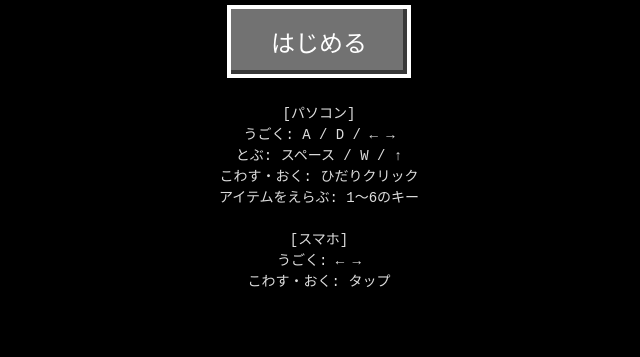
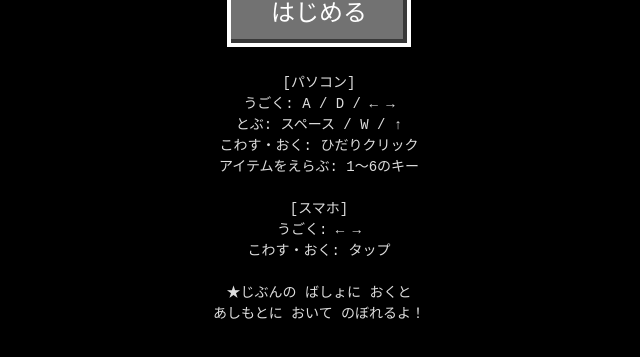
Before and after one commit to puniu3/mine, a plain HTML site: page index.html in a window 1280 px wide. Shown: the part 303-660 px from the top of the page, without its empty margins (321-961 px from the left). Drawn offline with Linux system fonts and the light colour scheme.

Commit message:
instruction

```diff
--- a/index.html
+++ b/index.html
@@ -51,7 +51,10 @@
             <br>
             [スマホ]<br>
             うごく: ← →<br>
-            こわす・おく: タップ
+            こわす・おく: タップ<br>
+            <br>
+            ★じぶんの ばしょに おくと<br>
+            あしもとに おいて のぼれるよ！
         </div>
     </div>
 
```
